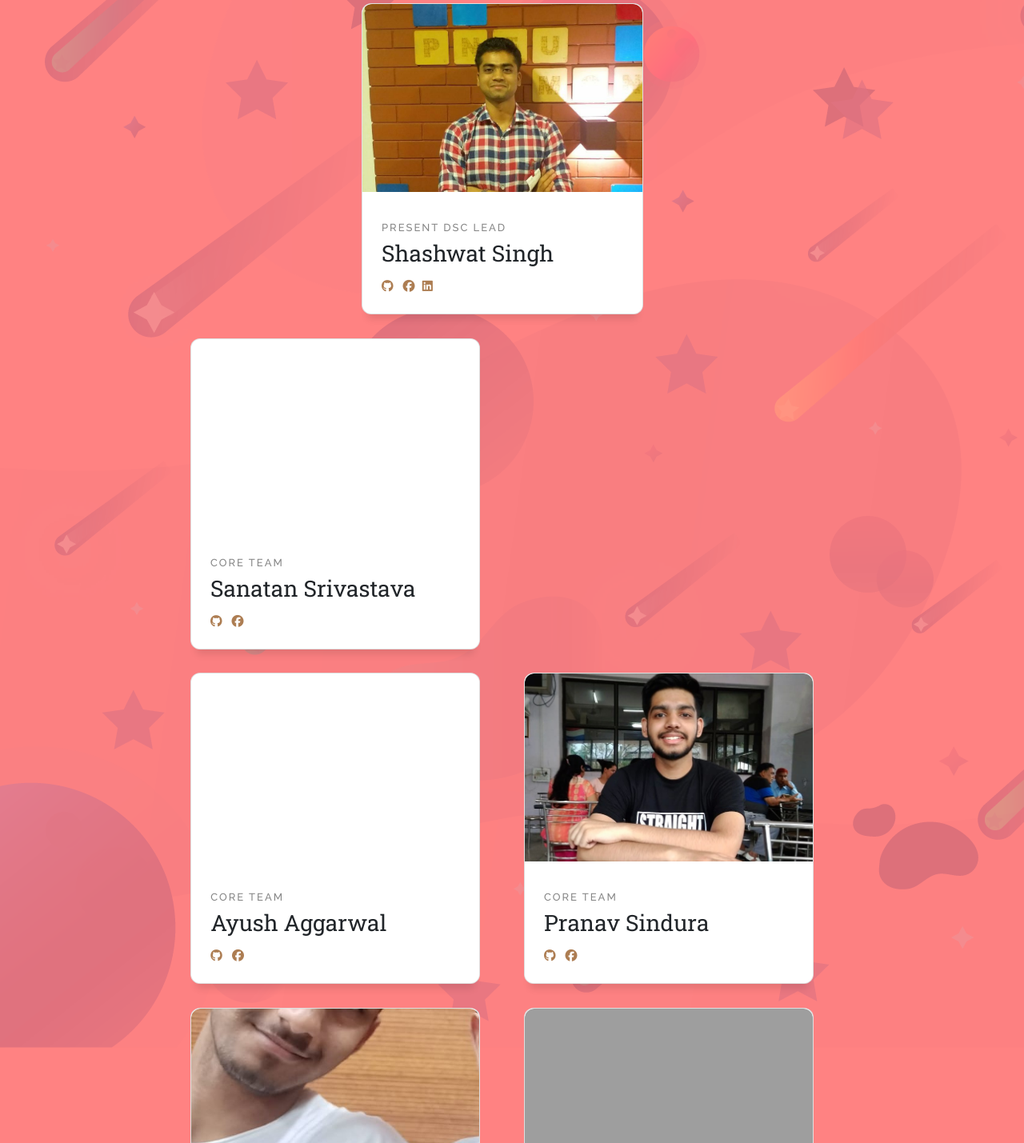
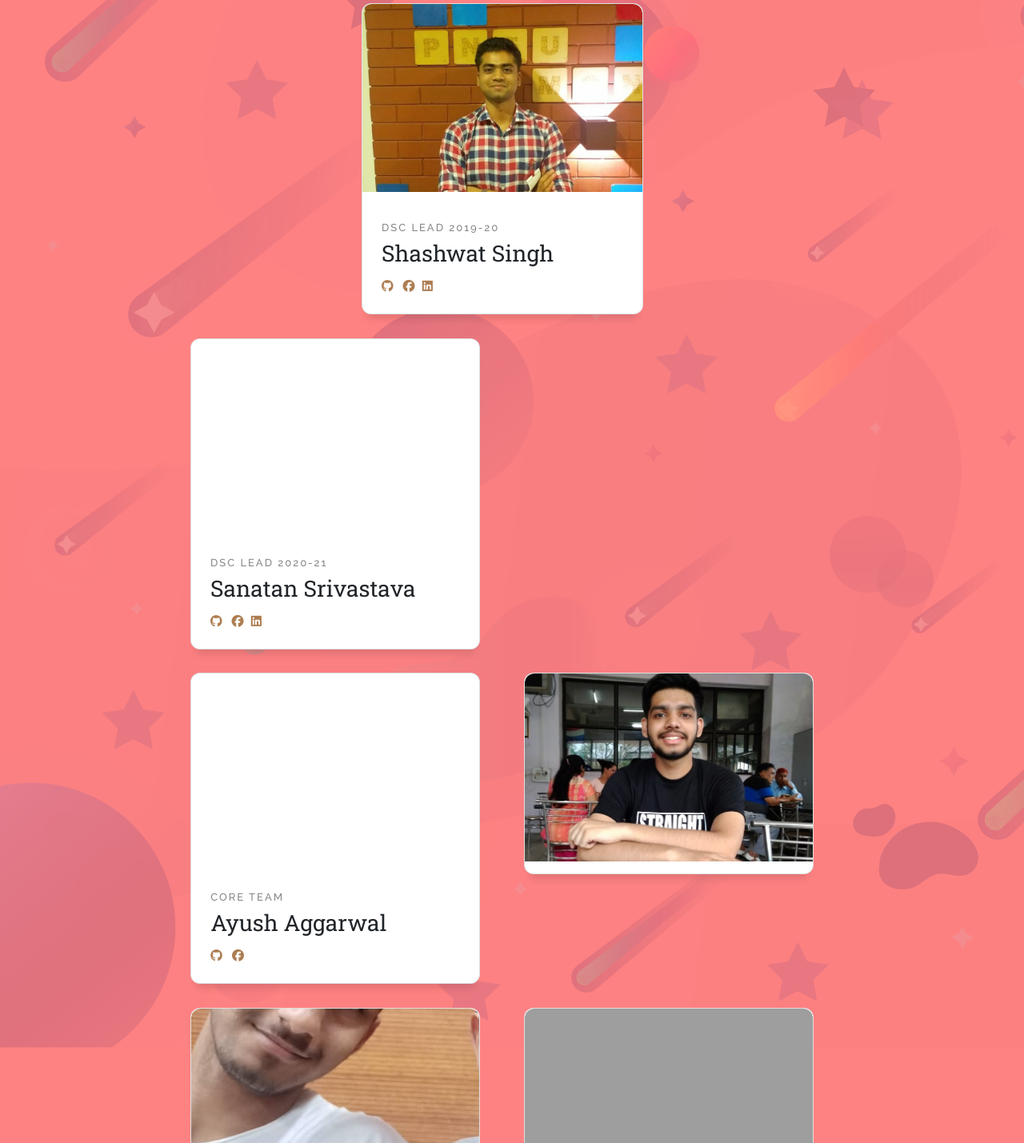
Before and after one commit to DSC-IIIT-Kota/DSC-Website, a plain HTML site: page team.html in a window 1280 px wide. Shown: the part 233-1662 px from the top of the page at 80% size. Drawn offline with nearby package versions, Linux system fonts and the light colour scheme; grey boxes are pictures that could not be loaded.

Commit message:
Deploying older version

```diff
--- a/team.html
+++ b/team.html
@@ -47,7 +47,7 @@
                     <div class="card__img"></div>
                         <div class="card__img--hover"></div>
                     <div class="card__info">
-                        <span class="card__category">Present DSC Lead</span>
+                        <span class="card__category">DSC Lead 2019-20</span>
                         <h3 class="card__title">Shashwat Singh</h3>
                         <span class="card__by">
                             <a href="#" class="card__author" title="GitHub"><i class="fab fa-github fa-lg"></i> </a>&nbsp;&nbsp;
@@ -76,12 +76,13 @@
                     <div class="card__img"></div>
                     <div class="card__img--hover"></div>
                     <div class="card__info">
-                        <span class="card__category">Core Team</span>
+                        <span class="card__category">DSC Lead 2020-21</span>
                         <h3 class="card__title">Sanatan Srivastava</h3>
                         <span class="card__by">
                             <a href="https://github.com/Sanatan-Shrivastava" target="_blank" class="card__author" title="GitHub"><i class="fab fa-github fa-lg"></i> </a>&nbsp;&nbsp;
                             <a href="https://www.facebook.com/sanatan.shrivastava.10" target="_blank" class="card__author" title="FaceBook"><i class="fab fa-facebook fa-lg"></i></a>&nbsp;&nbsp;
-                            <!-- <a href="#" class="card__author" title="LinkedIn"><i class="fab fa-linkedin fa-lg"></i></a> -->
+                            <a href="https://www.linkedin.com/in/sanatan-shrivastava-04a327171/" class="card__author"
+                                title="LinkedIn"><i class="fab fa-linkedin fa-lg"></i></a>
                         </span>
                     </div>
                 </article>
@@ -123,14 +124,14 @@
                     </div>
                     <div class="card__img"></div>
                     <div class="card__img--hover"></div>
-                    <div class="card__info">
+                    <!-- <div class="card__info">
                         <span class="card__category">Core Team</span>
                         <h3 class="card__title">Pranav Sindura</h3>
                         <span class="card__by">
                             <a href="https://github.com/pranavsindura" class="card__author" title="GitHub"><i class="fab fa-github fa-lg"></i> </a>&nbsp;&nbsp;
                             <a href="https://www.facebook.com/ps.jmaster" class="card__author" title="FaceBook"><i class="fab fa-facebook fa-lg"></i></a>&nbsp;&nbsp;
                         </span>
-                    </div>
+                    </div> -->
                 </article>
             </section>
         </div>
```
